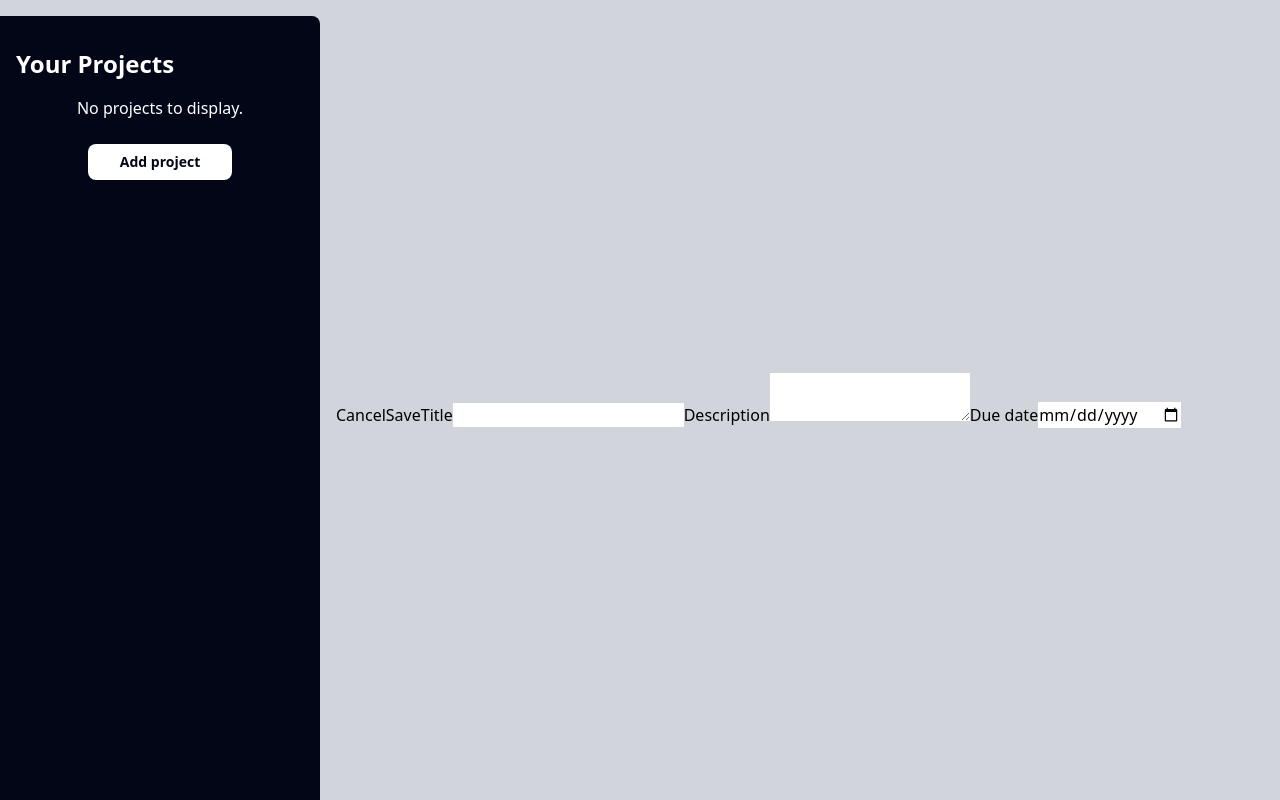
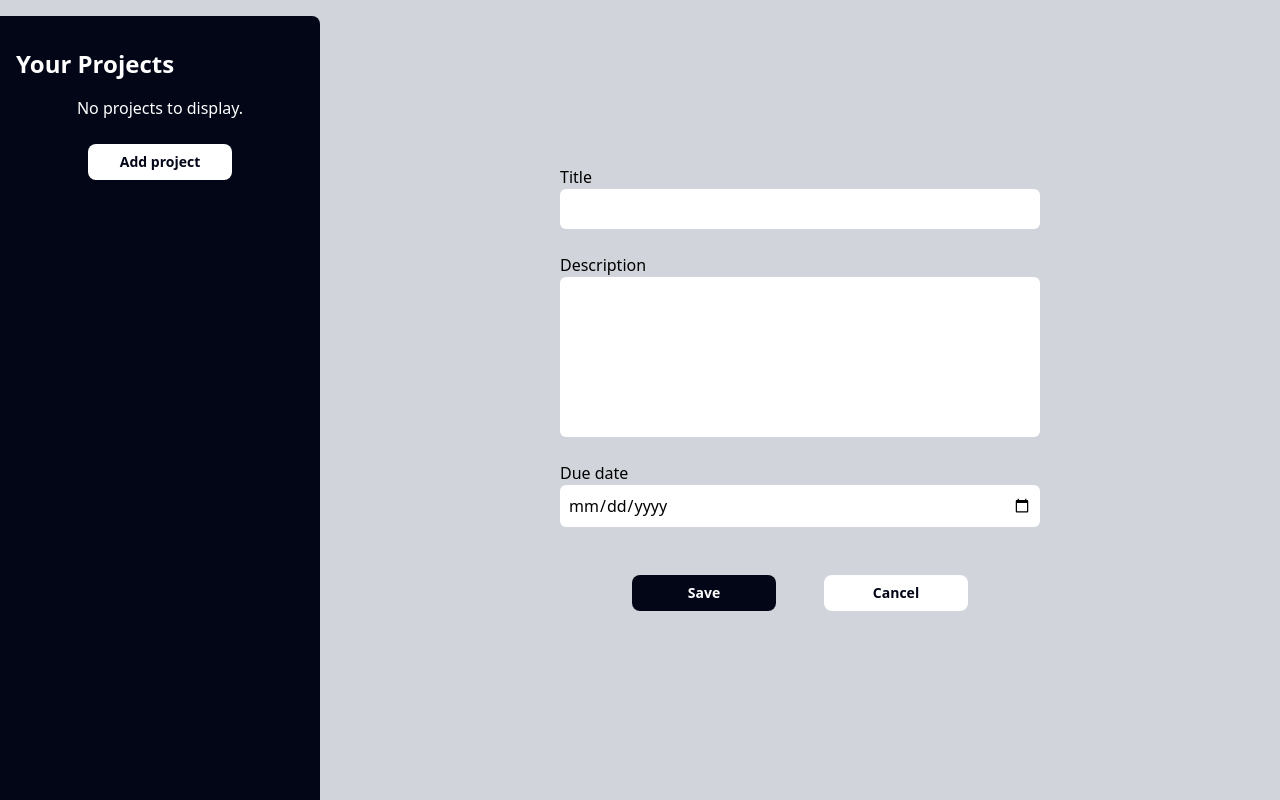
Before and after one commit to EMinasian/project-management-app, a React (Vite) app: page /create-project in a window 1280 px wide. Built offline with nearby package versions, Linux system fonts and the light colour scheme.

Commit message:
feat: styled project creation interface

```diff
--- a/src/routes/ProjectCreation.jsx
+++ b/src/routes/ProjectCreation.jsx
@@ -1,20 +1,29 @@
+import { Link } from "react-router-dom";
+import { buttonStyle, containerStyle, inputField } from "../styles/buildBlocks";
+
 export default function ProjectCreation() {
   return (
-    <form>
-      <button>Cancel</button>
-      <button>Save</button>
-      <label>
+    <form className={containerStyle}>
+      <label className="flex flex-col">
         Title
-        <input name="title" type="text" />
+        <input className={inputField} name="title" type="text" />
       </label>
-      <label>
+      <label className="flex flex-col">
         Description
-        <textarea name="title" />
+        <textarea className={`${inputField} resize-none h-40`} name="title" />
       </label>
-      <label>
+      <label className="flex flex-col">
         Due date
-        <input name="date" type="date" />
+        <input className={inputField} type="date" />
       </label>
+      <div className="flex">
+        <button className={`${buttonStyle} bg-slate-950 text-white`}>
+          Save
+        </button>
+        <Link className={`${buttonStyle} bg-white text-slate-950`} to="/">
+          Cancel
+        </Link>
+      </div>
     </form>
   );
 }
--- a/src/routes/ProjectsOverView.jsx
+++ b/src/routes/ProjectsOverView.jsx
@@ -1,13 +1,13 @@
 import { Link } from "react-router-dom";
 import ProjectItem from "../components/ProjectItem";
 import { mockProjects } from "../static/mockProjects";
-import { buttonStyle } from "../styles/buildBlocks";
+import { buttonStyle, containerStyle } from "../styles/buildBlocks";
 
 export default function ProjectsOverview() {
   return (
     <>
       {mockProjects.length === 0 ? (
-        <div className="flex flex-col items-center gap-2">
+        <div className={containerStyle}>
           <h2 className="text-xl font-semibold">No Projects Available</h2>
           <p>Get started with a new project.</p>
           <Link
--- a/src/styles/buildBlocks.js
+++ b/src/styles/buildBlocks.js
@@ -1 +1,6 @@
-export const buttonStyle = "text-sm font-semibold p-2 m-6 min-w-36 rounded-lg flex justify-center"
+export const buttonStyle =
+  "text-sm font-semibold p-2 m-6 min-w-36 rounded-lg flex justify-center";
+
+export const containerStyle = "flex flex-col items-center gap-2";
+
+export const inputField = "rounded-md min-w-[480px] mb-4 p-2";
```
